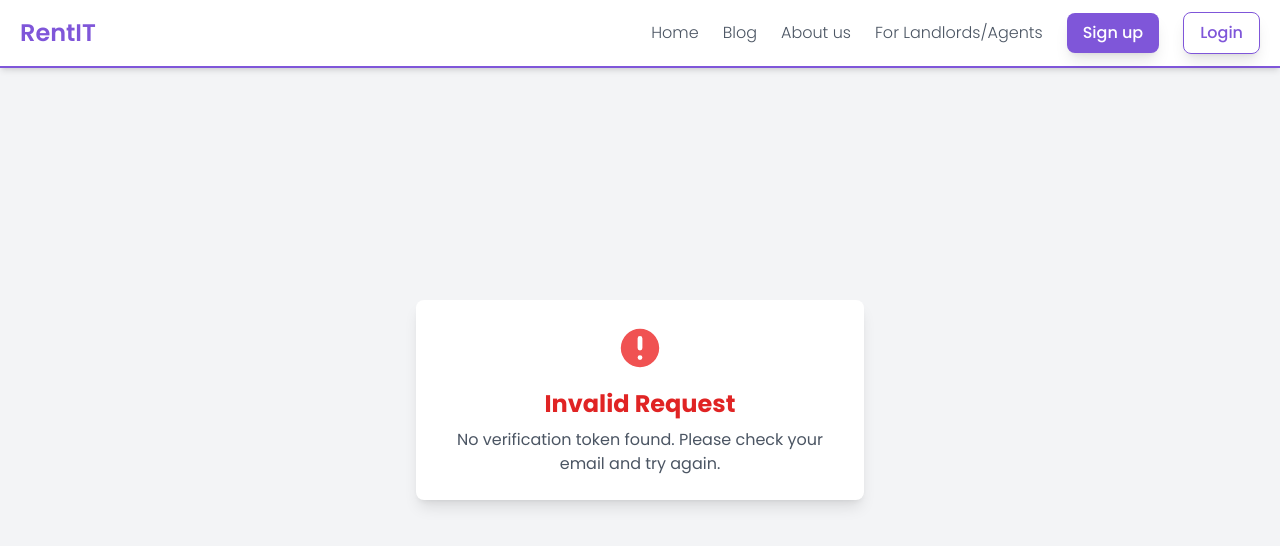
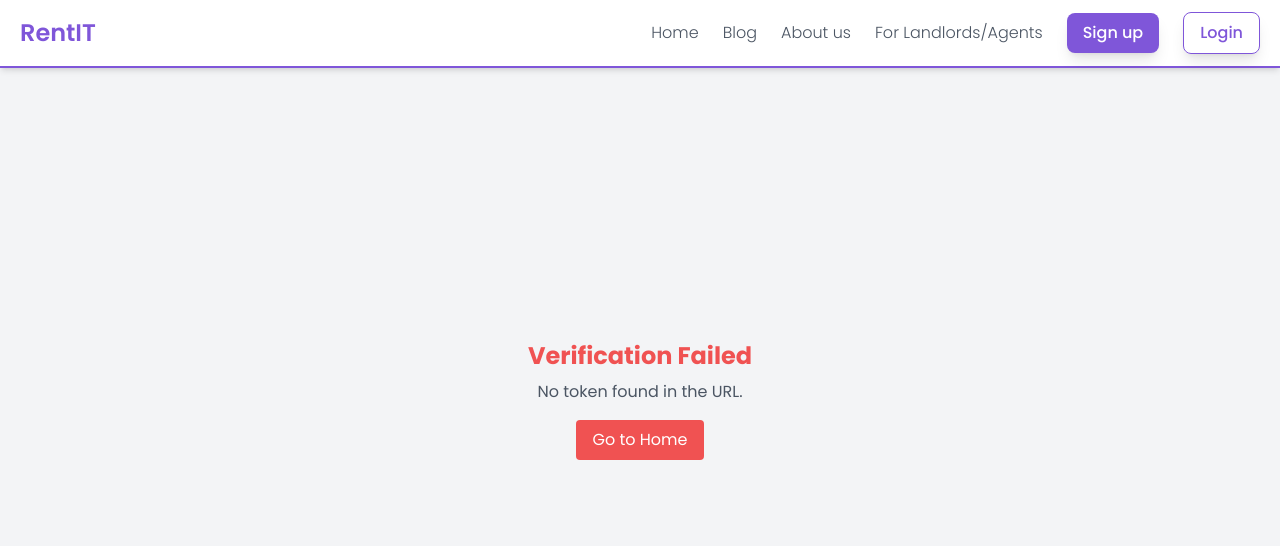
Before and after one commit to sodervan/rent-it, a React (Vite) app: page /user/verificationemail in a window 1280 px wide. Shown: the top 546 px of the page. Built offline with nearby package versions, Linux system fonts and the light colour scheme.

Commit message:
agents-login-implementation-progress

```diff
--- a/src/Components/RenterVerificationEmail.jsx
+++ b/src/Components/RenterVerificationEmail.jsx
@@ -1,25 +1,21 @@
-import { useEffect, useState } from "react";
+import React, { useState, useEffect } from "react";
 import { useSearchParams, useNavigate } from "react-router-dom";
-import { HiCheckCircle, HiExclamationCircle } from "react-icons/hi"; // For success and failure icons
 
-const RenterVerificationEmail = () => {
-  const [status, setStatus] = useState("loading"); // 'loading', 'success', 'error', 'expired', 'no-token'
+const VerificationEmail = () => {
+  const [status, setStatus] = useState("loading"); // loading, success, error, expired
   const [message, setMessage] = useState("");
   const [searchParams] = useSearchParams();
-  const token = searchParams.get("token"); // Get the token from the URL query params
+  const token = searchParams.get("token");
   const navigate = useNavigate();
 
   useEffect(() => {
-    const verifyEmail = async () => {
     if (!token) {
-        // No token in the URL
-        setStatus("no-token");
-        setMessage(
-          "No verification token found. Please check your email and try again.",
-        );
+      setStatus("error");
+      setMessage("No token found in the URL.");
       return;
     }
 
+    const verifyEmail = async () => {
       try {
         const response = await fetch(
           `https://rent-it-api.onrender.com/api/v1/users/verify/${token}`,
@@ -27,37 +23,32 @@ const RenterVerificationEmail = () => {
             method: "POST",
           },
         );
+
         const result = await response.json();
 
         if (response.ok) {
           setStatus("success");
-          setMessage(result.message || "Email successfully verified!");
+          setMessage("Email successfully verified!");
         } else if (result.message === "Token expired") {
           setStatus("expired");
           setMessage(
-            "The token has expired. Please request a new verification email.",
+            "The verification token has expired. Please request a new one.",
           );
         } else {
           setStatus("error");
-          setMessage(result.message || "Email verification failed.");
+          setMessage(result.message || "Verification failed.");
         }
       } catch (error) {
-        console.error("Error during verification:", error);
         setStatus("error");
-        setMessage("Something went wrong, please try again later.");
+        setMessage("An error occurred during verification. Please try again.");
       }
     };
 
     verifyEmail();
   }, [token]);
 
-  const handleRedirect = () => {
-    navigate("/renter/login");
-  };
-
   return (
-    <div className="flex items-center justify-center min-h-screen bg-gray-100">
-      <div className="p-6 bg-white rounded-lg shadow-lg text-center max-w-md">
+    <div className="flex flex-col items-center justify-center min-h-screen bg-gray-100">
       {status === "loading" && (
         <div className="flex items-center justify-center">
           <div className="loader ease-linear rounded-full border-4 border-t-4 border-gray-200 h-12 w-12"></div>
@@ -68,57 +59,47 @@ const RenterVerificationEmail = () => {
       )}
 
       {status === "success" && (
-          <div>
-            <HiCheckCircle className="h-12 w-12 text-green-500 mx-auto" />
-            <h2 className="text-2xl font-bold mt-4 text-green-600">Success!</h2>
-            <p className="text-gray-600 mt-2">{message}</p>
+        <div className="text-center">
+          <h2 className="text-2xl font-bold text-green-500">Success!</h2>
+          <p className="mt-2 text-gray-600">{message}</p>
           <button
-              onClick={handleRedirect}
-              className="mt-4 px-4 py-2 bg-primaryPurple text-white rounded-lg"
+            className="mt-4 px-4 py-2 bg-green-500 text-white rounded"
+            onClick={() => navigate("/renter/login")}
           >
             Go to Login
           </button>
         </div>
       )}
 
-        {status === "expired" && (
-          <div>
-            <HiExclamationCircle className="h-12 w-12 text-yellow-500 mx-auto" />
-            <h2 className="text-2xl font-bold mt-4 text-yellow-600">
-              Token Expired
+      {status === "error" && (
+        <div className="text-center">
+          <h2 className="text-2xl font-bold text-red-500">
+            Verification Failed
           </h2>
-            <p className="text-gray-600 mt-2">{message}</p>
+          <p className="mt-2 text-gray-600">{message}</p>
           <button
-              onClick={() => navigate("/resend-verification")} // Redirect to a page to resend the token
-              className="mt-4 px-4 py-2 bg-primaryPurple text-white rounded-lg"
+            className="mt-4 px-4 py-2 bg-red-500 text-white rounded"
+            onClick={() => navigate("/")}
           >
-              Resend Verification Email
+            Go to Home
           </button>
         </div>
       )}
 
-        {status === "error" && (
-          <div>
-            <HiExclamationCircle className="h-12 w-12 text-red-500 mx-auto" />
-            <h2 className="text-2xl font-bold mt-4 text-red-600">
-              Verification Failed
-            </h2>
-            <p className="text-gray-600 mt-2">{message}</p>
+      {status === "expired" && (
+        <div className="text-center">
+          <h2 className="text-2xl font-bold text-yellow-500">Token Expired</h2>
+          <p className="mt-2 text-gray-600">{message}</p>
+          <button
+            className="mt-4 px-4 py-2 bg-yellow-500 text-white rounded"
+            onClick={() => navigate("/resend-verification")}
+          >
+            Resend Verification
+          </button>
         </div>
       )}
-
-        {status === "no-token" && (
-          <div>
-            <HiExclamationCircle className="h-12 w-12 text-red-500 mx-auto" />
-            <h2 className="text-2xl font-bold mt-4 text-red-600">
-              Invalid Request
-            </h2>
-            <p className="text-gray-600 mt-2">{message}</p>
-          </div>
-        )}
-      </div>
     </div>
   );
 };
 
-export default RenterVerificationEmail;
+export default VerificationEmail;
```
Lines whose indentation alone changed are shown as unchanged.
